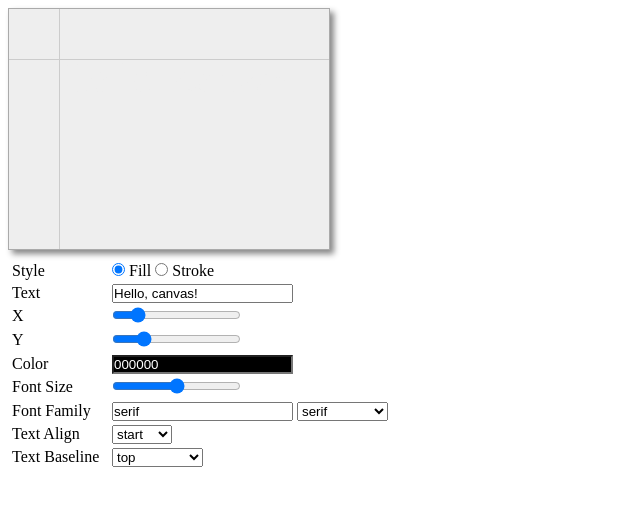
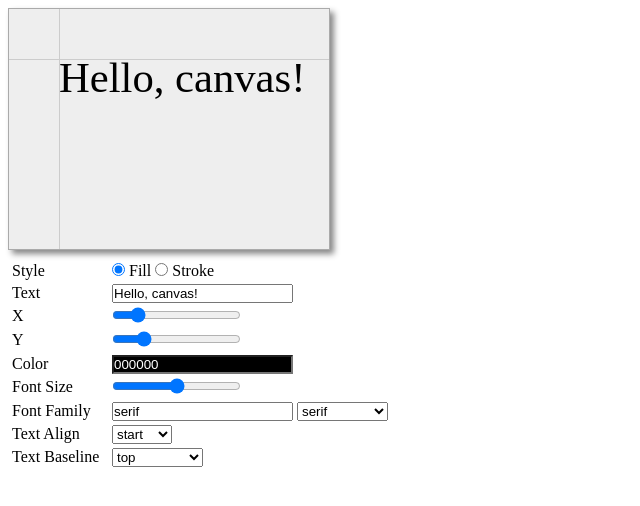
Before and after one commit to jdiamond/sandbox, a plain HTML site: page web/canvas-text.html in a window 1280 px wide. Shown: the whole page, without its empty margins (0-640 px from the left). Drawn offline with Linux system fonts and the light colour scheme.

Commit message:
Fixes for color and Firefox.

```diff
--- a/web/canvas-text.html
+++ b/web/canvas-text.html
@@ -48,7 +48,7 @@
                     <input id="fontFamily">
                     <select id="fontFamilyList">
                         <option value="serif">serif</option>
-                        <option value="sans">sans-serif</option>
+                        <option value="sans-serif">sans-serif</option>
                         <option value="monospace">monospace</option>
                         <option value="fantasy">fantasy</option>
                         <option value="cursive">cursive</option>
@@ -78,7 +78,7 @@
             </div>
         </div>
         <script>
-            window.addEventListener('load', load);
+            window.addEventListener('load', load, false);
 
             function load() {
                 var canvas = document.getElementById('canvas');
@@ -103,17 +103,17 @@
                 // Auto-populate the font family control when a new font is chosen.
                 fontFamilyList.addEventListener('change', function() {
                     fontFamily.value = fontFamilyList.value;
-                });
+                }, false);
 
                 // Do the first draw.
                 draw();
 
                 // Redraw when any of the control values change.
                 var props = document.getElementById('props');
-                props.addEventListener('input', draw);
+                props.addEventListener('input', draw, false);
 
                 // The JSColor control doesn't trigger the input event...
-                props.addEventListener('change', draw);
+                props.addEventListener('change', draw, false);
 
                 // Magic happens here.
                 function draw() {
@@ -137,8 +137,7 @@
 
                     // Render the text.
                     if (text.value) {
-                        ctx.fillStyle = color.value;
-                        ctx.strokeStyle = color.value;
+                        ctx.fillStyle = ctx.strokeStyle = '#' + color.value;
                         ctx.font = fontSize.value + 'pt ' + fontFamily.value;
                         ctx.textAlign = textAlign.value;
                         ctx.textBaseline = textBaseline.value;
```
